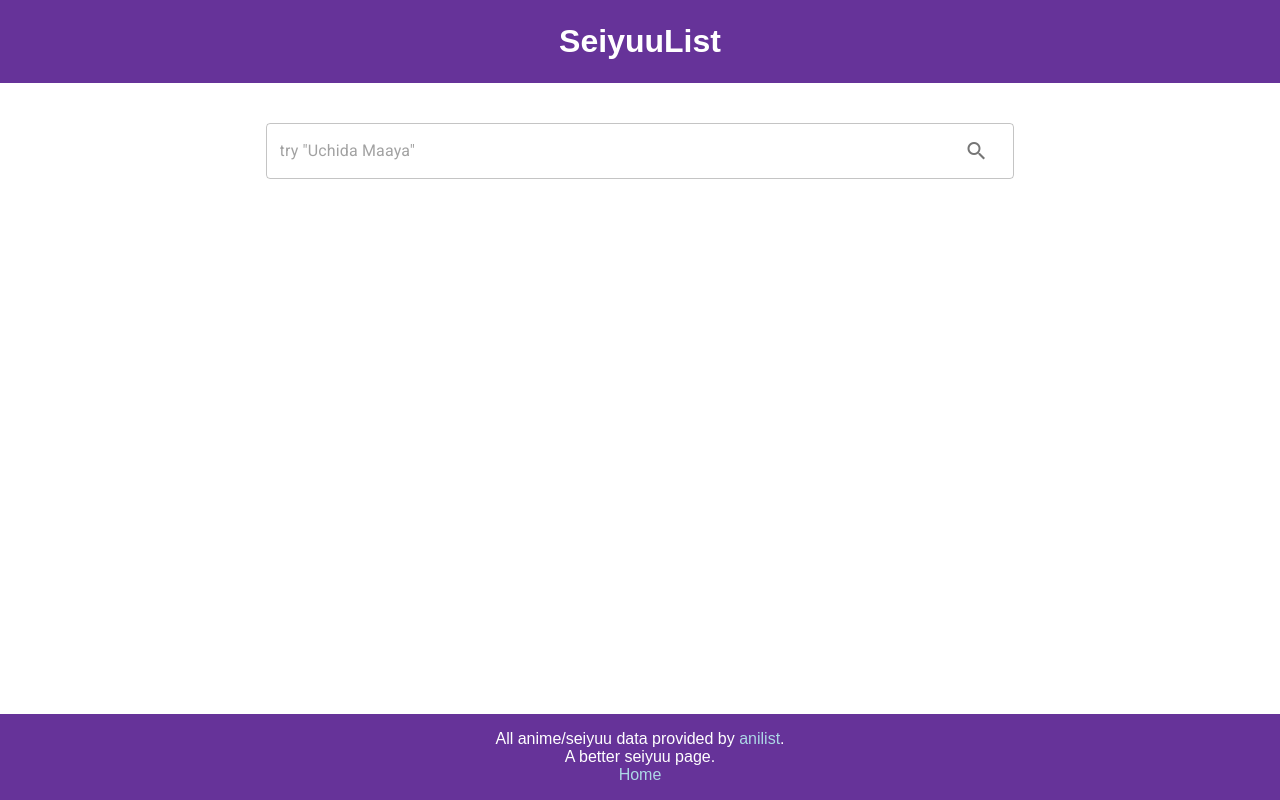
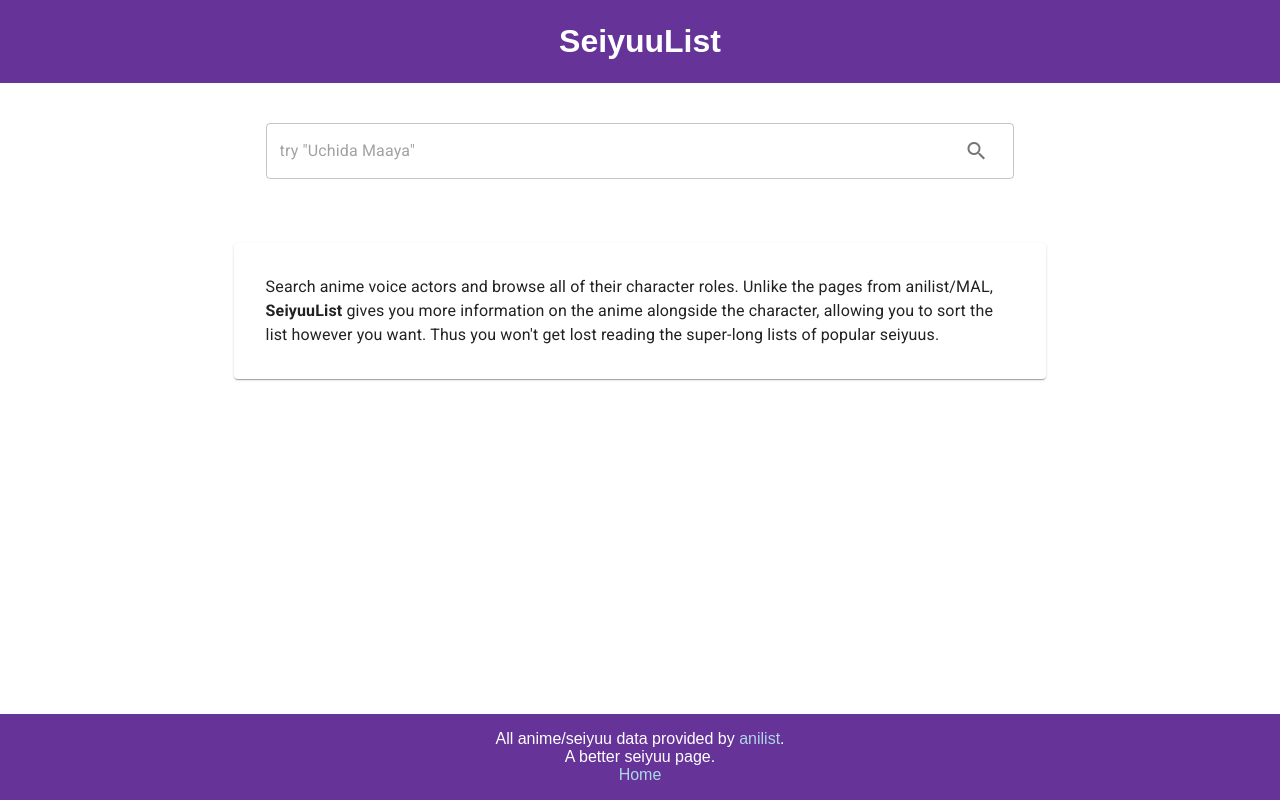
Before and after one commit to amhndu/seiyuu, a React (Create React App) app: page / in a window 1280 px wide. Built offline with nearby package versions, Linux system fonts and the light colour scheme.

Commit message:
Add description of the app in the home page

```diff
--- a/src/components/search.js
+++ b/src/components/search.js
@@ -35,6 +35,17 @@ const styles = theme => ({
     marginTop: '2em',
     marginLeft: 'auto',
     marginRight: 'auto',
+  },
+  infoPaper: {
+    width: '60%',
+    marginTop: '4em',
+    marginLeft: 'auto',
+    marginRight: 'auto',
+    padding: theme.spacing(4),
+    [theme.breakpoints.down('sm')]: {
+      width: '90%',
+      padding: theme.spacing(3),
+    },
   }
 });
 
@@ -242,14 +253,23 @@ class UnstyledSearch extends React.Component {
           </form>
         </div>
         {this.state.is_loading && <LinearProgress variant="query" className={classes.searchForm}/>}
-        {this.state.has_results &&
+        {this.state.has_results ?
             <>
               <SearchResults data={this.state.seiyuu_results} />
               <div style={{display: 'flex', justifyContent: 'center'}}>
                 <Button disabled={this.state.is_loading || !this.hasNextPage()}
                     endIcon={<Icon>expand_more</Icon>} onClick={() => this.more()}>More</Button>
               </div>
-            </>}
+            </> :
+            <div className={classes.centerFlex}>
+              <Paper className={classes.infoPaper}>
+                <Typography variant="body1">
+                Search anime voice actors and browse all of their character roles.
+                Unlike the pages from anilist/MAL, <b>{APP_NAME}</b> gives you more information on the anime alongside the character, allowing you to sort the list however you want. Thus you won't get lost reading the super-long lists of popular seiyuus.
+                </Typography>
+              </Paper>
+            </div>
+            }
       </div>
     );
   }
```
